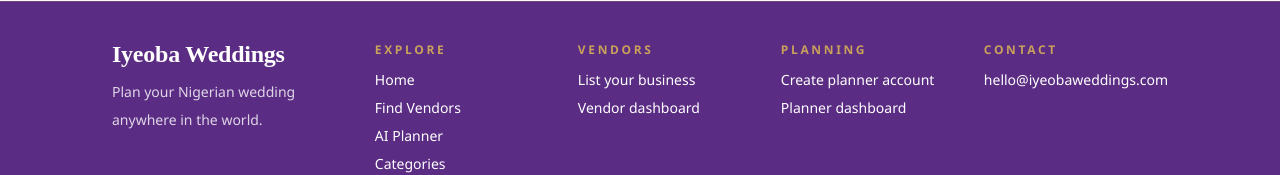
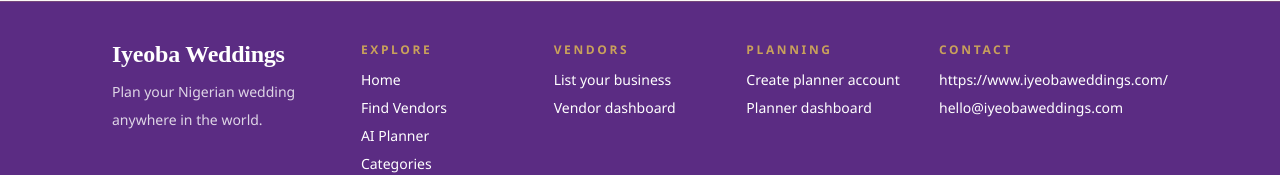
Before and after one commit to mercygold/iyeoba-weddings, a Next.js app: page / in a window 1280 px wide. Shown: the part 3994-4169 px from the top of the page. Built offline with nearby package versions, Linux system fonts and the light colour scheme; no server answers; the database is empty.

Commit message:
Fix site URL handling and clickable footer link

```diff
--- a/src/app/auth/actions.ts
+++ b/src/app/auth/actions.ts
@@ -372,7 +372,7 @@
   }
 
   if (process.env.NODE_ENV === "production") {
-    return "https://iyeobaweddings.com";
+    return "https://www.iyeobaweddings.com";
   }
 
   return normalizedOrigin ?? "http://localhost:3000";
--- a/src/app/layout.tsx
+++ b/src/app/layout.tsx
@@ -6,7 +6,7 @@
 const googleAnalyticsId = "G-THETT8PBSQ";
 
 export const metadata: Metadata = {
-  metadataBase: new URL("https://www.iyeobaweddings.com"),
+  metadataBase: new URL("https://www.iyeobaweddings.com/"),
   title: "Iyeoba Weddings | Trusted Vendor Marketplace & Planning Tool",
   description:
     "Discover trusted Nigerian wedding vendors, planning tools, cultural inspiration, and wedding trends across Nigeria and the diaspora.",
@@ -14,7 +14,7 @@
     title: "Iyeoba Weddings | Trusted Vendor Marketplace & Planning Tool",
     description:
       "Discover trusted Nigerian wedding vendors, planning tools, cultural inspiration, and wedding trends across Nigeria and the diaspora.",
-    url: "https://www.iyeobaweddings.com",
+    url: "https://www.iyeobaweddings.com/",
     siteName: "Iyeoba Weddings",
     images: [
       {
--- a/src/components/site-footer.tsx
+++ b/src/components/site-footer.tsx
@@ -36,7 +36,13 @@
         />
         <FooterColumn
           title="Contact"
-          links={[{ href: "mailto:hello@iyeobaweddings.com", label: "hello@iyeobaweddings.com" }]}
+          links={[
+            {
+              href: "https://www.iyeobaweddings.com/",
+              label: "https://www.iyeobaweddings.com/",
+            },
+            { href: "mailto:hello@iyeobaweddings.com", label: "hello@iyeobaweddings.com" },
+          ]}
         />
       </div>
       <div className="mx-auto max-w-6xl border-t border-white/15 px-6 pb-7 pt-4 text-xs text-white/78 md:px-10 lg:px-12">
@@ -72,7 +78,20 @@
         {title}
       </p>
       <div className="flex flex-col gap-2 text-sm">
-        {links.map((link) => (
+        {links.map((link) => {
+          const isExternal = /^https?:\/\//i.test(link.href);
+
+          return isExternal ? (
+            <a
+              key={`${title}-${link.href}-${link.label}`}
+              href={link.href}
+              target="_blank"
+              rel="noopener noreferrer"
+              className="text-white/82 transition-colors duration-200 hover:text-white"
+            >
+              {link.label}
+            </a>
+          ) : (
             <Link
               key={`${title}-${link.href}-${link.label}`}
               href={link.href}
@@ -80,7 +99,8 @@
             >
               {link.label}
             </Link>
-        ))}
+          );
+        })}
       </div>
     </div>
   );
```
Also changed, not shown: 1 other file (tests, documents, lock files or other folders). Lines whose indentation alone changed are shown as unchanged.
